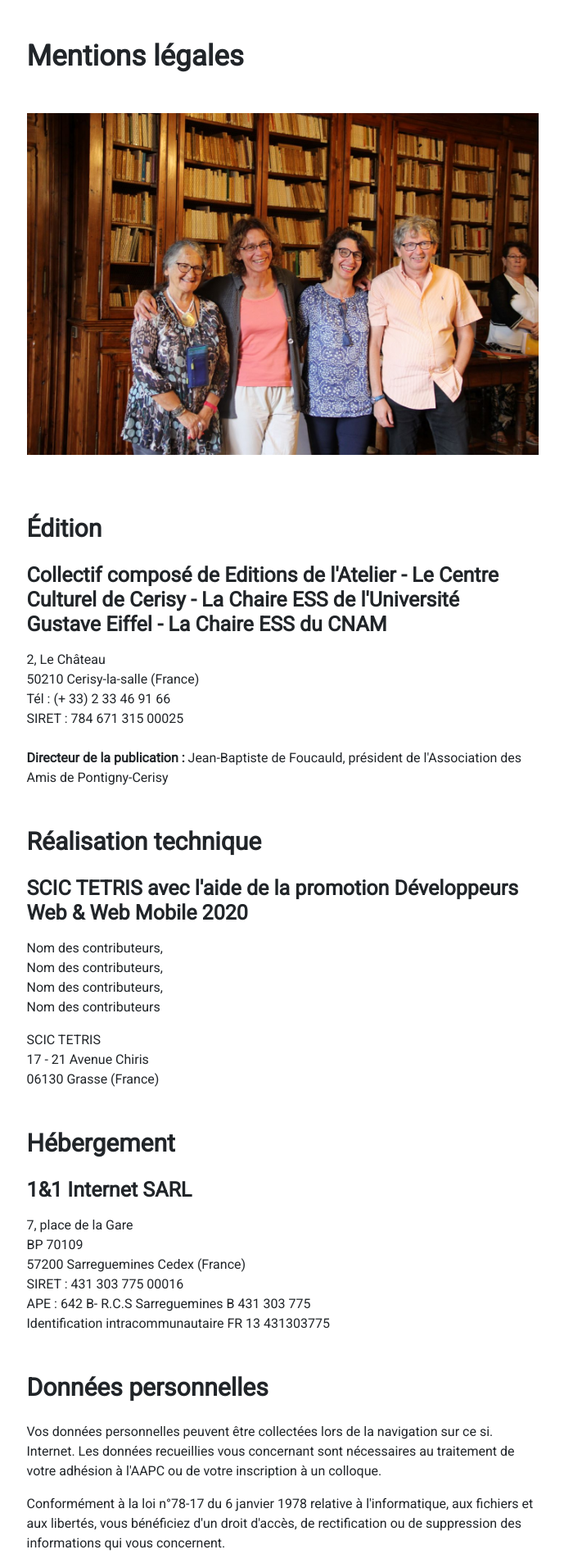
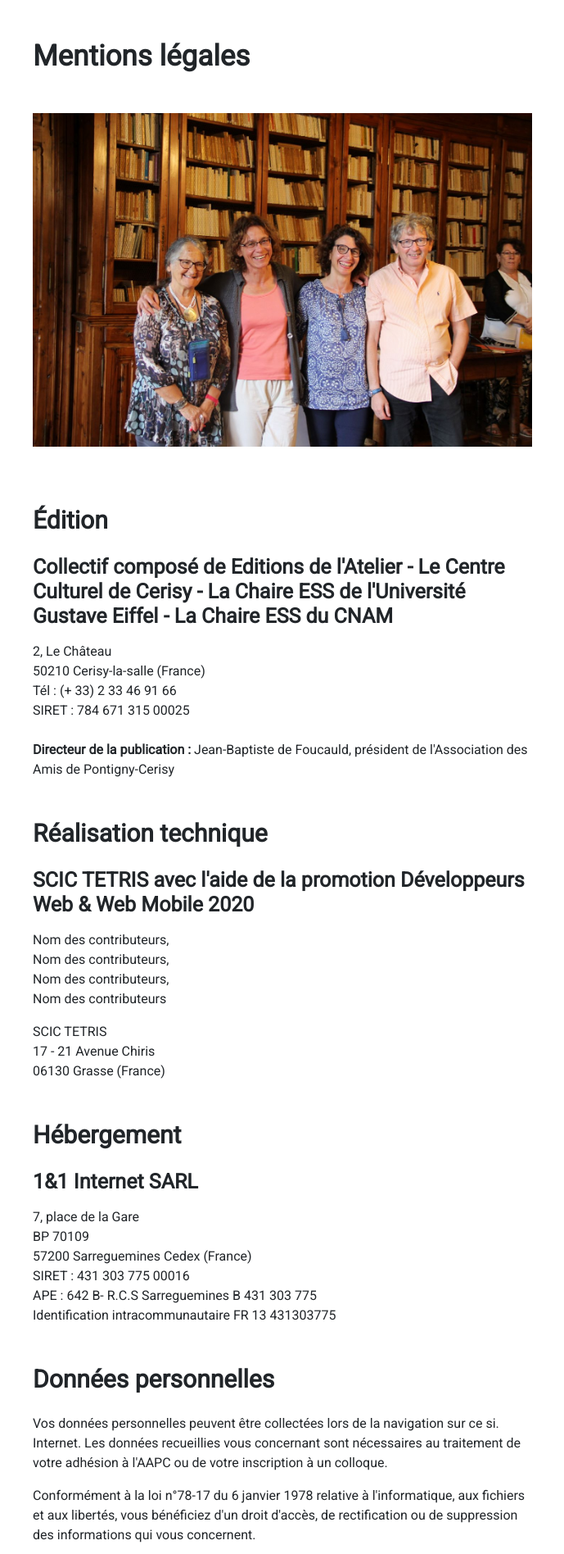
Before and after one commit to Aiiishaaa/Colloques, a CodeIgniter app: page /database/mentionslegales in a window 1280 px wide. Shown: the part 55-1951 px from the top of the page at 82% size, without its empty margins (295-984 px from the left). Run offline with CodeIgniter, Linux system fonts and the light colour scheme; data comes from the database, SQL or seed files in the repository; data that the repository does not hold is empty; some libraries are stand-ins or nearby versions.

Commit message:
Corrections

```diff
--- a/application/views/conference.php
+++ b/application/views/conference.php
@@ -8,11 +8,8 @@
 			<h1 class="title h2 my-2 ml-2 mb-0 custom-title"><?= $name ?></h1>
 		</div>
 	</div>
-
 	<div class="row">
-
 		<?php $this->load->view('templates/sidebar-conference'); ?>
-
 		<div class="col-12 col-lg-8 offset-lg-1 order-lg-1">
 			<div class="row">
 			<?php foreach ($ressources as $item) { ?>
@@ -26,5 +23,4 @@
 			<?php } ?>
 			</div>
 		</div>
-
 	</div>
--- a/application/views/mentionslegales.php
+++ b/application/views/mentionslegales.php
@@ -1,4 +1,4 @@
-
+	<div class="container">
       <div class="row" id="mentionslegales">
         <div class="col-sm-6 offset-sm-3">
             <h1>Mentions légales</h1>
@@ -79,3 +79,4 @@
             </p>
         </div>
     </div>
+</div>
--- a/application/views/templates/header.php
+++ b/application/views/templates/header.php
@@ -21,6 +21,7 @@
 	<link rel="stylesheet" type="text/css" href="<?= base_url("/resources/css/themebar.css") ?>">
 	<script src="<?= base_url("/resources/js/script.js") ?>"></script>
 	<link rel="icon" href="<?= base_url("/resources/img/favicon.gif") ?>" />
+	<!--<link rel="stylesheet" href="https://maxcdn.bootstrapcdn.com/font-awesome/4.7.0/css/font-awesome.min.css">-->
 
 	<?php if(isset($meta_infos)) { ?>
 	<!---- CODE OPEN GRAPH (FACEBOOK) -->
```
Lines whose indentation alone changed are shown as unchanged.
